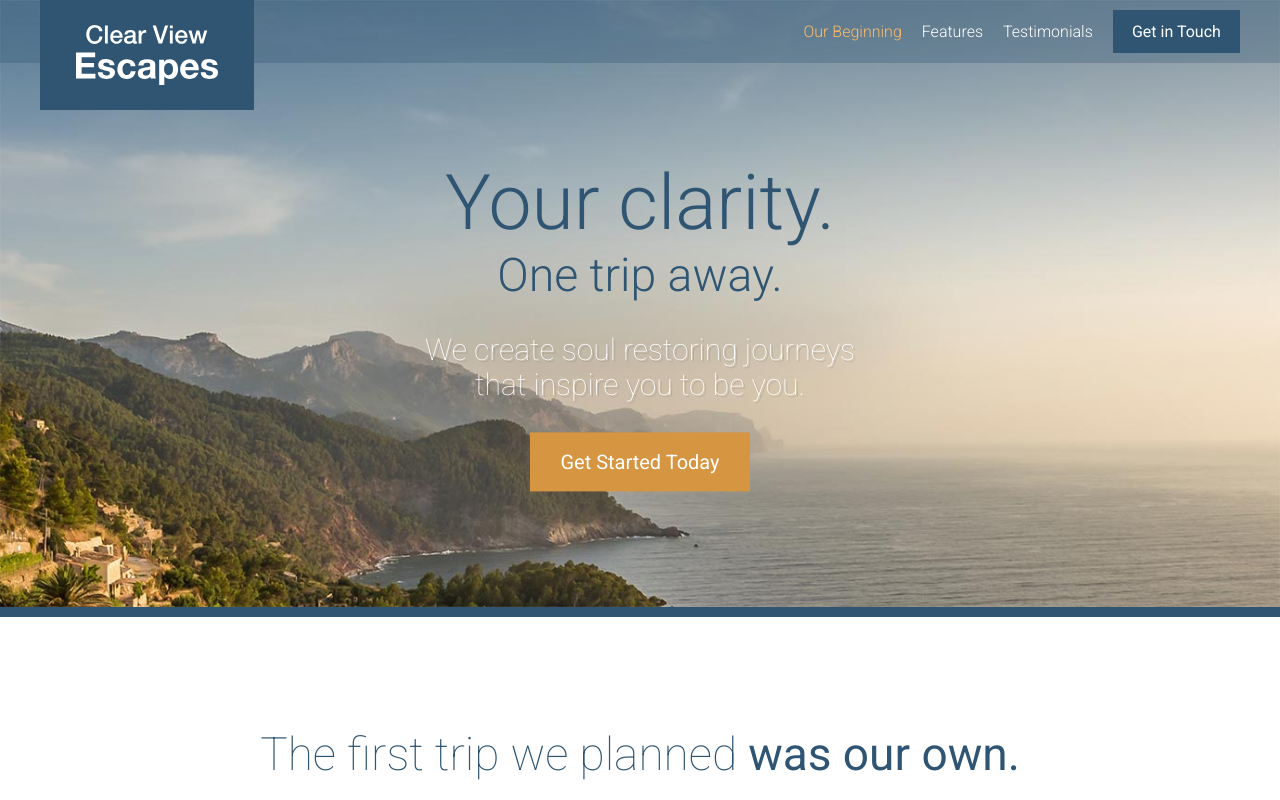
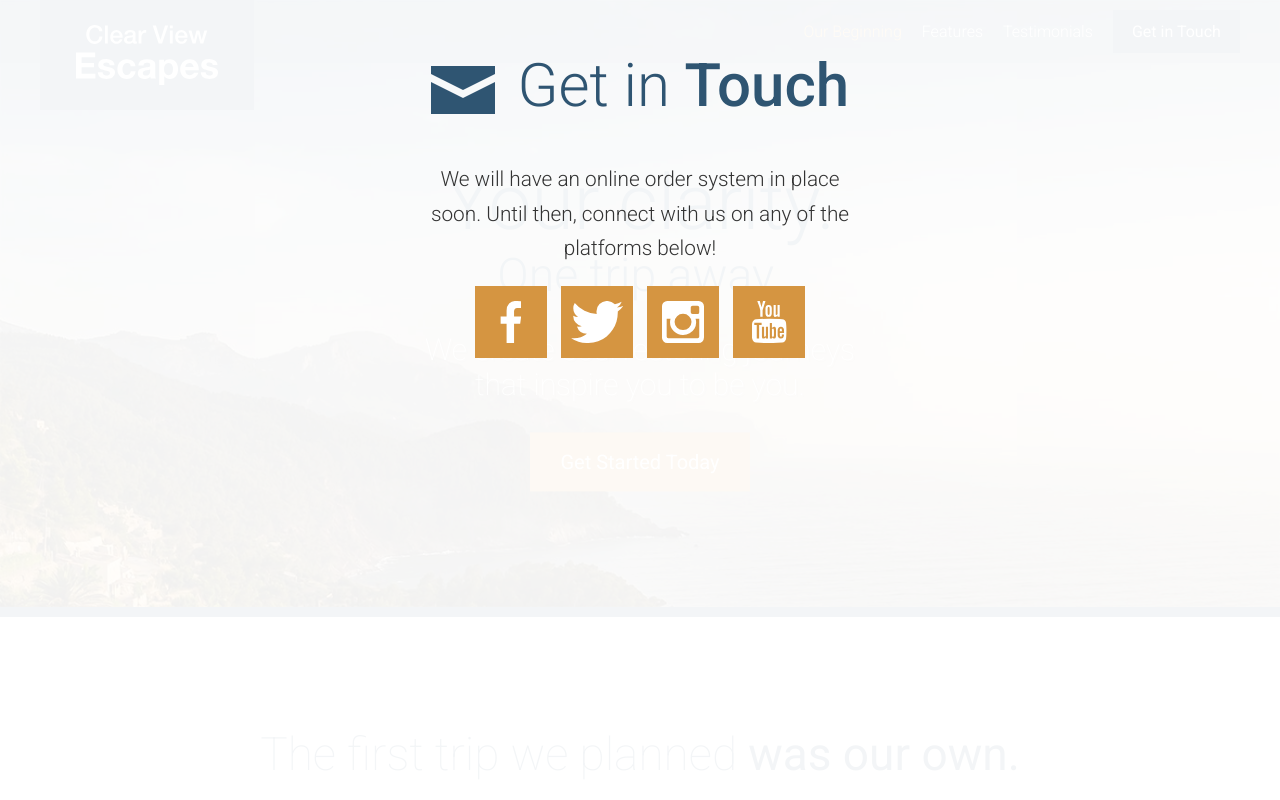
Before and after one commit to majekolaitan/travel-site, a website: page app/index.html in a window 1280 px wide. Shown: the top 800 px of the page. Drawn offline with Linux system fonts and the light colour scheme.

Commit message:
050 Building a Modal From Scratch (Part 1)

```diff
--- /dev/null
+++ b/app/assets/styles/modules/_modal.css
@@ -0,0 +1,16 @@
+.modal {
+  position: fixed;
+  z-index: 5;
+  background-color: rgba(255, 255, 255, .94);
+  top: 0;
+  bottom: 0;
+  left: 0;
+  right: 0;
+
+  &__description {
+    text-align: center;
+    font-size: 1.3rem;
+    font-weight: 300;
+    line-height: 1.65;
+  }
+}
--- a/app/assets/styles/modules/_section-title.css
+++ b/app/assets/styles/modules/_section-title.css
@@ -13,6 +13,10 @@
 
   &--blue {
     color: $mainBlue;
+  }
+
+  &--less-margin {
+    margin-bottom: 1.3rem;
   }
 
   &__icon {
--- /dev/null
+++ b/app/assets/styles/modules/_social-icons.css
@@ -0,0 +1,25 @@
+.social-icons {
+  text-align: center;
+
+  &__icon {
+    background-color: $mainOrange;
+    display: inline-block;
+    margin: 0 5px 5px 5px;
+    width: 33%;
+    height: 72px;
+    position: relative;
+
+    @mixin atSmall {
+      width: 72px;
+      margin: 0 5px;
+    }
+
+    .icon {
+      display: block;
+      position: absolute;
+      top: 50%;
+      left: 50%;
+      transform: translate(-50%, -50%);
+    }
+  }
+}
--- a/app/assets/styles/modules/_wrapper.css
+++ b/app/assets/styles/modules/_wrapper.css
@@ -8,6 +8,10 @@
 
   &--medium {
     max-width: 976px;
+  }
+
+  &--narrow {
+    max-width: 470px;
   }
 
   &--no-padding-until-medium {
--- a/app/assets/styles/styles.css
+++ b/app/assets/styles/styles.css
@@ -17,3 +17,5 @@
 @import "modules/_site-header";
 @import "modules/_primary-nav";
 @import "modules/_reveal-item";
+@import "modules/_modal";
+@import "modules/_social-icons";
--- a/app/index.html
+++ b/app/index.html
@@ -170,6 +170,21 @@
       <p><span class="site-footer__text">Copyright &copy; 2016 Clear View Escapes. All rights reserved.</span> <a href="#" class="btn btn--orange">Get in Touch</a></p>
     </div>
   </footer>
+
+  <div class="modal">
+    <h2 class="section-title section-title--blue section-title--less-margin"><span class="icon icon--mail section-title__icon"></span> Get in <strong>Touch</strong></h2>
+    <div class="wrapper wrapper--narrow">
+      <p class="modal__description">We will have an online order system in place soon. Until then, connect with us on any of the platforms below!</p>
+    </div>
+
+    <div class="social-icons">
+      <a href="#" class="social-icons__icon"><span class="icon icon--facebook"></span></a>
+      <a href="#" class="social-icons__icon"><span class="icon icon--twitter"></span></a>
+      <a href="#" class="social-icons__icon"><span class="icon icon--instagram"></span></a>
+      <a href="#" class="social-icons__icon"><span class="icon icon--youtube"></span></a>
+    </div>
+  </div>
+
   <script src="/temp/scripts/App.js"></script>
 </body>
 </html>
--- a/app/temp/styles/styles.css
+++ b/app/temp/styles/styles.css
@@ -547,6 +547,10 @@ a {
   max-width: 976px;
 }
 
+.wrapper--narrow {
+  max-width: 470px;
+}
+
 .wrapper--no-padding-until-medium {
   padding-left: 0;
   padding-right: 0;
@@ -871,6 +875,10 @@ a {
 
 .section-title--blue {
   color: #2f5572;
+}
+
+.section-title--less-margin {
+  margin-bottom: 1.3rem;
 }
 
 .section-title__icon {
@@ -1344,3 +1352,50 @@ Instead edit gulp/templates/sprite */
   -webkit-transform: scale(1);
           transform: scale(1);
 }
+
+.modal {
+  position: fixed;
+  z-index: 5;
+  background-color: rgba(255, 255, 255, .94);
+  top: 0;
+  bottom: 0;
+  left: 0;
+  right: 0;
+}
+
+.modal__description {
+  text-align: center;
+  font-size: 1.3rem;
+  font-weight: 300;
+  line-height: 1.65;
+}
+
+.social-icons {
+  text-align: center;
+}
+
+.social-icons__icon {
+  background-color: #d59541;
+  display: inline-block;
+  margin: 0 5px 5px 5px;
+  width: 33%;
+  height: 72px;
+  position: relative;
+}
+
+@media (min-width: 530px) {
+
+  .social-icons__icon {
+    width: 72px;
+    margin: 0 5px;
+  }
+}
+
+.social-icons__icon .icon {
+  display: block;
+  position: absolute;
+  top: 50%;
+  left: 50%;
+  -webkit-transform: translate(-50%, -50%);
+          transform: translate(-50%, -50%);
+}
```
